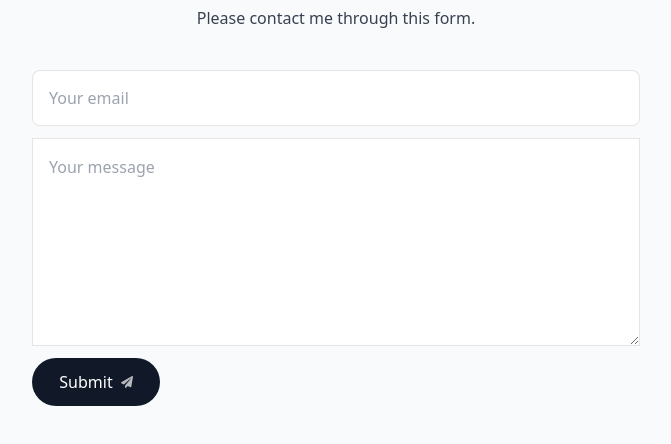
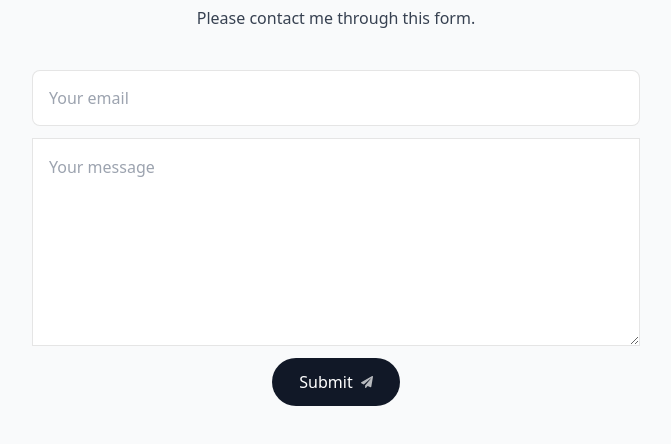
Before and after one commit to zamilbahri/portfolio-website, a Next.js app: page / in a window 1280 px wide. Shown: the part 3992-4436 px from the top of the page, without its empty margins (304-975 px from the left). Built offline with nearby package versions, Linux system fonts and the light colour scheme; no server answers.

Commit message:
centered submit button

```diff
--- a/components/contact.tsx
+++ b/components/contact.tsx
@@ -35,7 +35,7 @@ const Contact = () => {
       </p>
 
       <form
-        className="mt-10 flex flex-col"
+        className="mt-10 flex flex-col items-center"
         action={async (formData) => {
           // eslint-disable-next-line @typescript-eslint/no-unused-vars
           const { data, error } = await sendEmail(formData);
@@ -49,7 +49,7 @@ const Contact = () => {
         }}
       >
         <input
-          className="h-14 p-4 rounded-lg border borderBlack"
+          className="h-14 p-4 rounded-lg border borderBlack w-full"
           name="email"
           type="email"
           placeholder="Your email"
@@ -57,7 +57,7 @@ const Contact = () => {
           maxLength={500}
         />
         <textarea
-          className="h-52 p-4 my-3 roundedlg borderBlack"
+          className="h-52 p-4 my-3 roundedlg borderBlack w-full"
           name="message"
           placeholder="Your message"
           required
--- a/components/submit-btn.tsx
+++ b/components/submit-btn.tsx
@@ -7,7 +7,7 @@ const SubmitBtn = () => {
   return (
     <button
       type="submit"
-      className="group flex items-center justify-center gap-2 h-[3rem] w-[8rem] bg-gray-900 text-white rounded-full outline-none transition-all ocus:scale-110 hover:scale-110 active:scale-105 hover:bg-gray-950 disabled:scale-100 disabled:bg-opacity-65"
+      className="group flex items-center justify-center gap-2 h-[3rem] w-[8rem] bg-gray-900 text-white rounded-full outline-none transition-all focus:scale-110 hover:scale-110 active:scale-105 hover:bg-gray-950 disabled:scale-100 disabled:bg-opacity-65"
       disabled={pending}
     >
       {' '}
```
